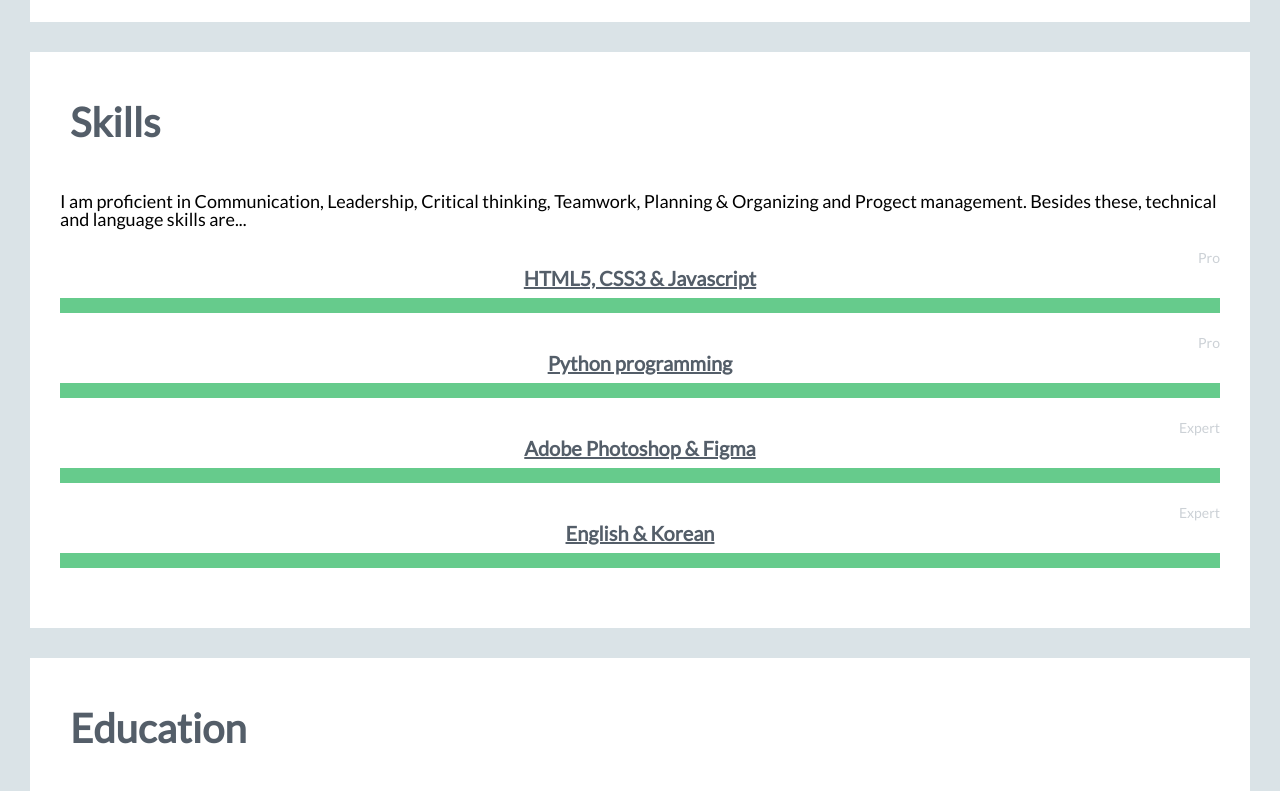
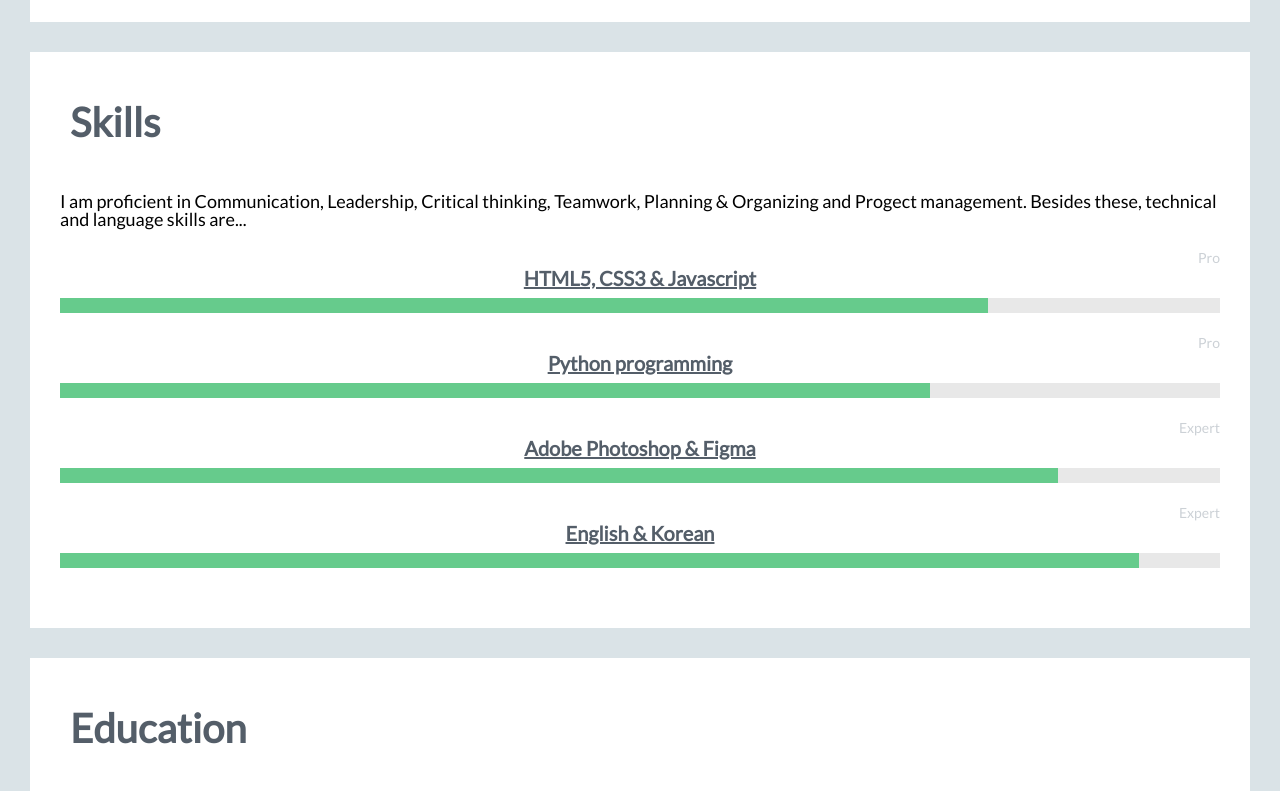
Before and after one commit to doaekim/Progress-Check---Tablet-View-, a plain HTML site: page index.html in a window 1280 px wide. Shown: the part 1415-2206 px from the top of the page. Drawn offline with Linux system fonts and the light colour scheme.

Commit message:
Update style.css

```diff
--- a/css/style.css
+++ b/css/style.css
@@ -351,6 +351,19 @@ input[type=submit]:hover {
   background: #66cb8c;
 }
 
+#html{
+  width: 80%
+}
+#python{
+  width: 75%
+}
+#adobe{
+  width: 86%
+}
+#language{
+  width: 93%;
+}
+
 /*Sections*/
 .section {
   margin-bottom: 30px;
```
